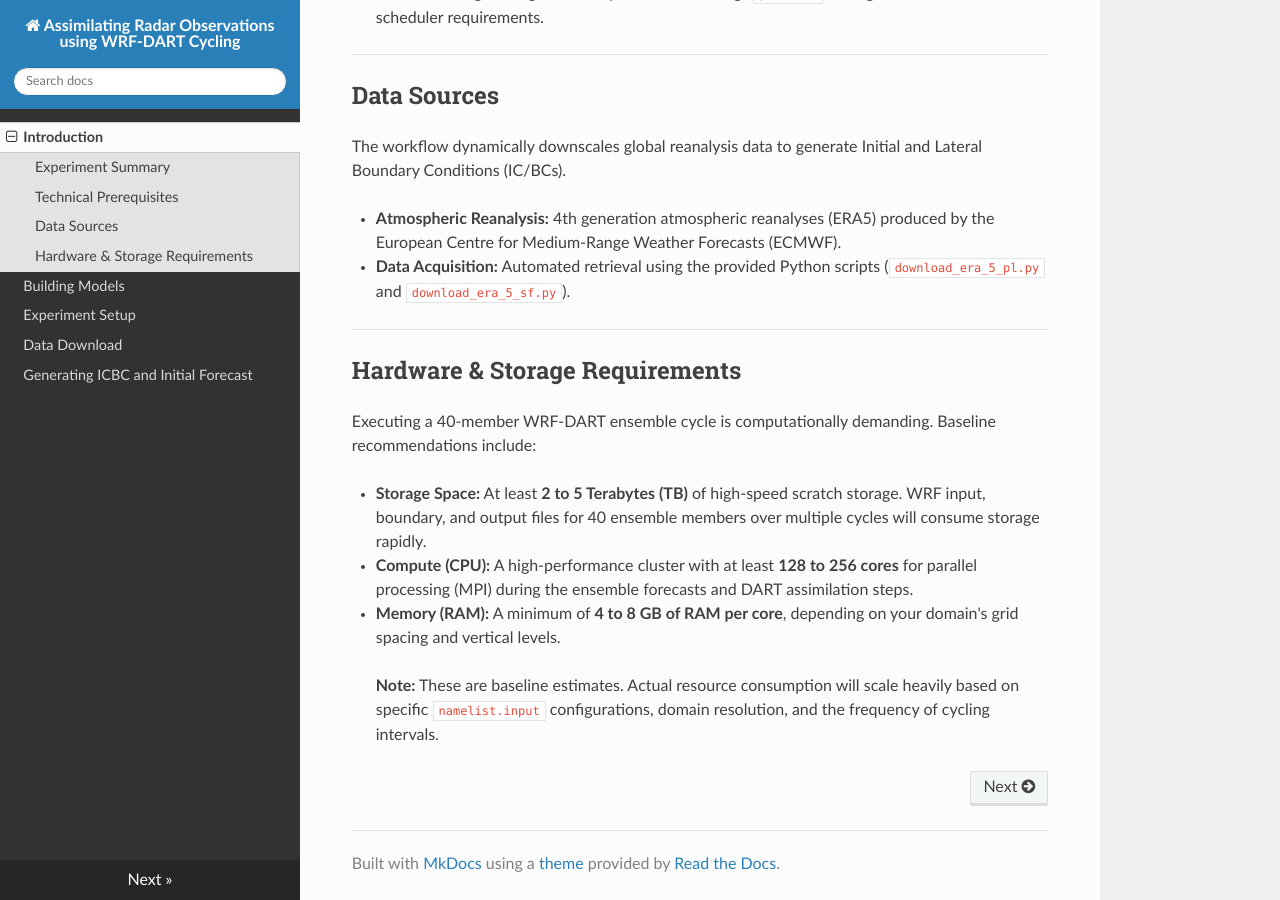
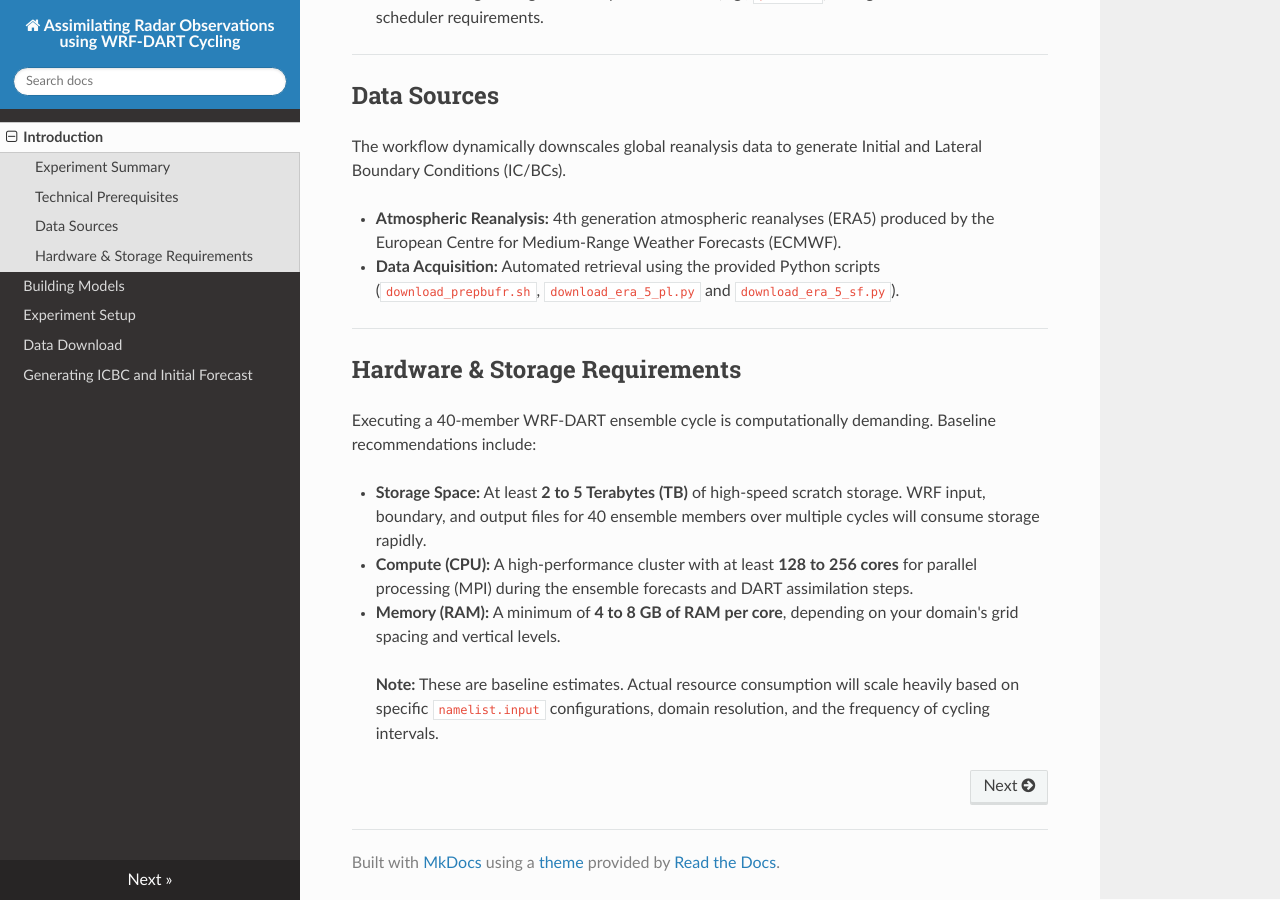
Before and after one commit to stephen-asare/WRF-DART-CYCLING, an MkDocs documentation site: the page built from docs/index.md, in a window 1280 px wide and 900 px high, scrolled down 798 px. Built offline with MkDocs 1.6.1, drawn with Linux system fonts in a browser that asks for light colours; nearby versions of some CDN libraries.

Commit message:
Update data acquisition scripts in documentation

```diff
--- a/docs/index.md
+++ b/docs/index.md
@@ -29,7 +29,7 @@ The project is organized into several files where a primary driver script execut
 The workflow dynamically downscales global reanalysis data to generate Initial and Lateral Boundary Conditions (IC/BCs).
 
 * **Atmospheric Reanalysis:** 4th generation atmospheric reanalyses (ERA5) produced by the European Centre for Medium-Range Weather Forecasts (ECMWF).
-* **Data Acquisition:** Automated retrieval using the provided Python scripts (`download_era_5_pl.py` and `download_era_5_sf.py`).
+* **Data Acquisition:** Automated retrieval using the provided Python scripts (`download_prepbufr.sh`, `download_era_5_pl.py` and `download_era_5_sf.py`).
 
 ---
 
```
